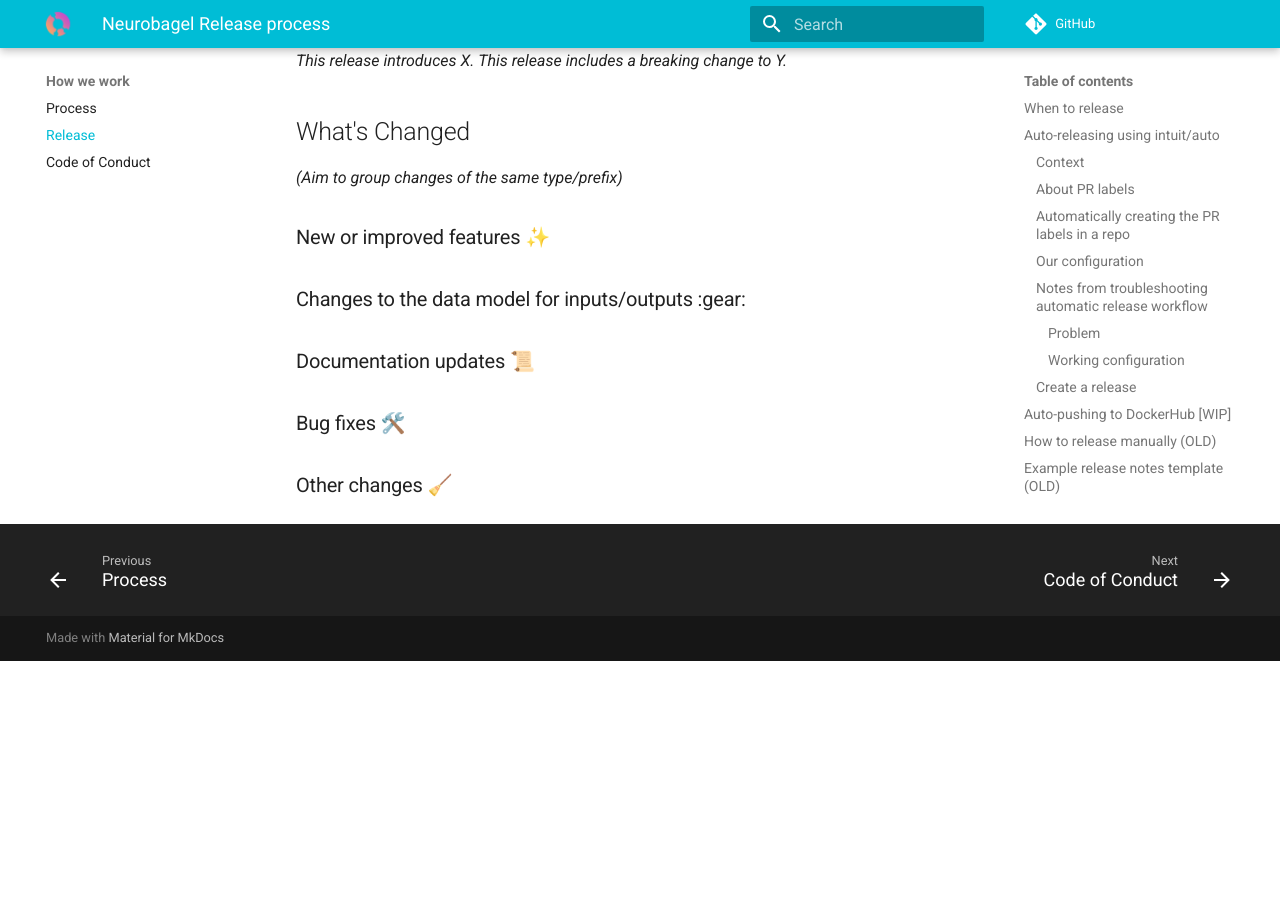
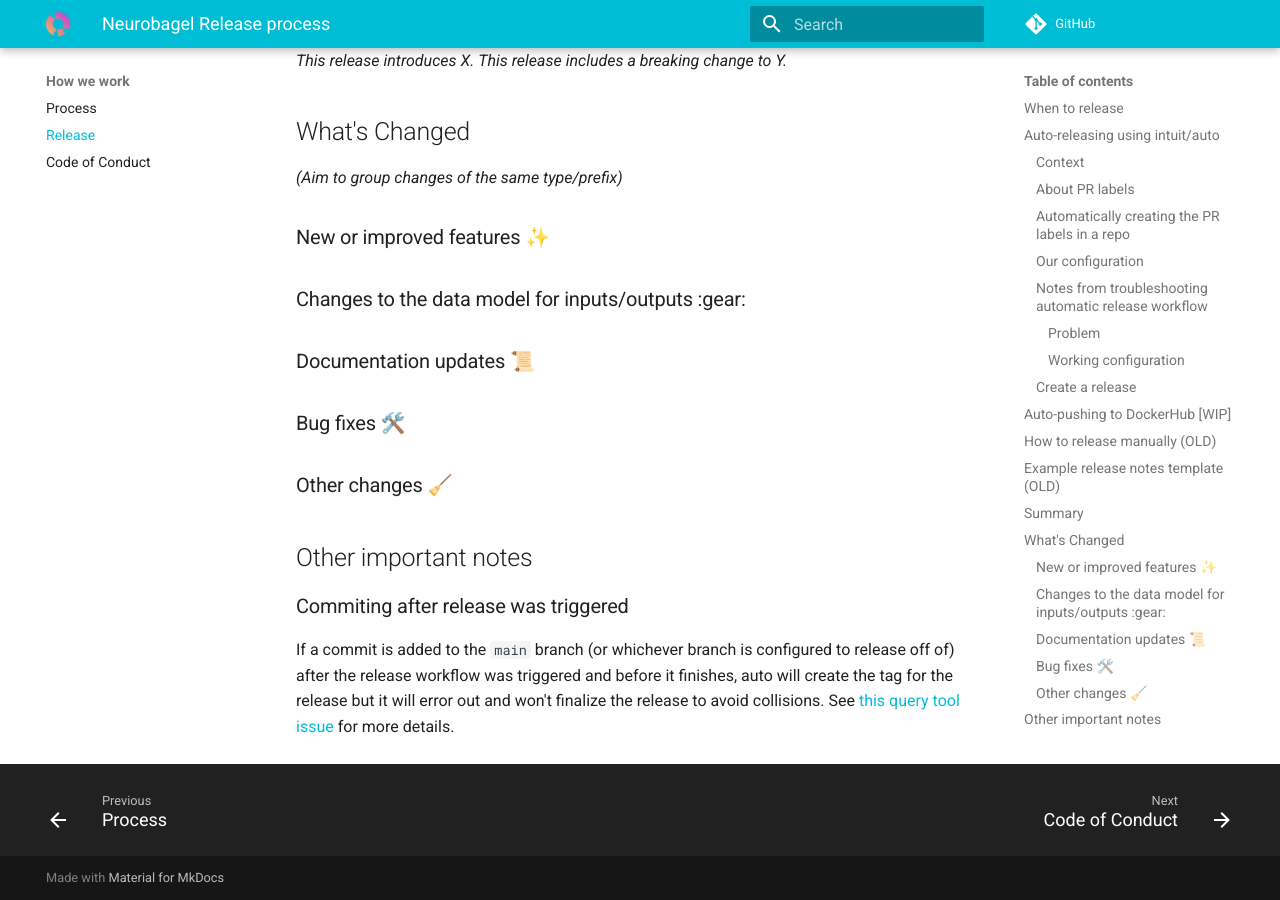
Before and after one commit to neurobagel/dev-docs, an MkDocs documentation site: the page built from docs/sections/Neurobagel Release process.md, in a window 1280 px wide and 900 px high, scrolled down 7620 px. Built offline with MkDocs 1.6.1 and Material for MkDocs 9.7.7, drawn with Linux system fonts in a browser that asks for light colours; comment, search, counter and statistics services are not loaded; before the commit the page ends 8281 px from its top, so only the background shows below that.

Commit message:
Added a note on `Commiting after release was triggered`

```diff
--- a/docs/sections/Neurobagel Release process.md
+++ b/docs/sections/Neurobagel Release process.md
@@ -218,3 +218,9 @@
 ### Bug fixes 🛠️
 
 ### Other changes 🧹
+
+
+## Other important notes
+
+### Commiting after release was triggered
+If a commit is added to the `main` branch (or whichever branch is configured to release off of) after the release workflow was triggered and before it finishes, auto will create the tag for the release but it will error out and won't finalize the release to avoid collisions. See [this query tool issue](https://github.com/orgs/neurobagel/projects/1/views/34?pane=issue&itemId=91440269&issue=neurobagel%7Cquery-tool%7C410) for more details.
```
